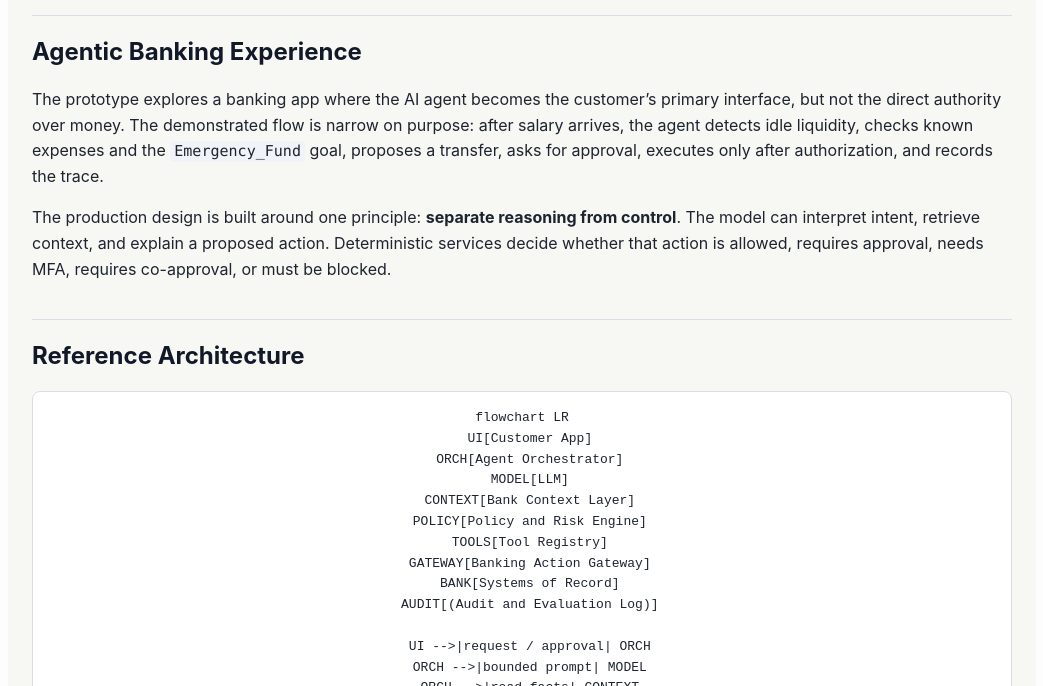
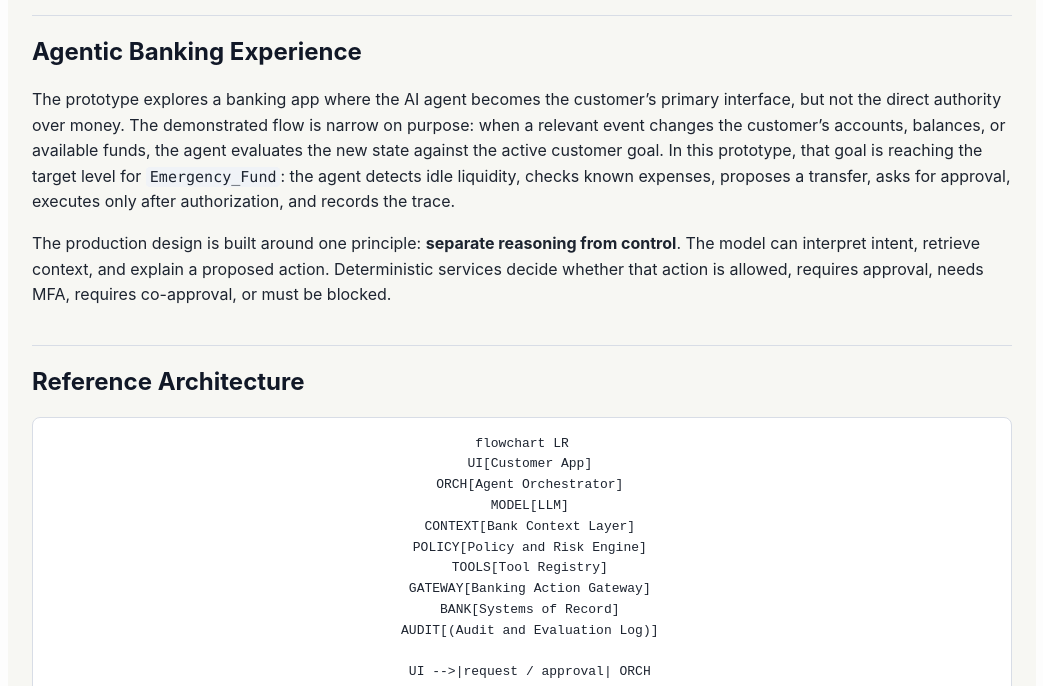
Before and after one commit to Blackhand01/enterprise-agentic-banking, a website: page docs/part_B-architecture_system_design.html in a window 1280 px wide. Shown: the part 114-800 px from the top of the page, without its empty margins (118-1161 px from the left). Drawn offline with Linux system fonts and the light colour scheme.

```diff
--- a/docs/part_B-architecture_system_design.html
+++ b/docs/part_B-architecture_system_design.html
@@ -278,10 +278,13 @@ and System Design</h1>
 <h2 id="agentic-banking-experience">Agentic Banking Experience</h2>
 <p>The prototype explores a banking app where the AI agent becomes the
 customer’s primary interface, but not the direct authority over money.
-The demonstrated flow is narrow on purpose: after salary arrives, the
-agent detects idle liquidity, checks known expenses and the
-<code>Emergency_Fund</code> goal, proposes a transfer, asks for
-approval, executes only after authorization, and records the trace.</p>
+The demonstrated flow is narrow on purpose: when a relevant event
+changes the customer’s accounts, balances, or available funds, the agent
+evaluates the new state against the active customer goal. In this
+prototype, that goal is reaching the target level for
+<code>Emergency_Fund</code>: the agent detects idle liquidity, checks
+known expenses, proposes a transfer, asks for approval, executes only
+after authorization, and records the trace.</p>
 <p>The production design is built around one principle: <strong>separate
 reasoning from control</strong>. The model can interpret intent,
 retrieve context, and explain a proposed action. Deterministic services
```
Also changed, not shown: docs/part_B-architecture_system_design.md (+1 -1 lines), README.md, 2 other files.
